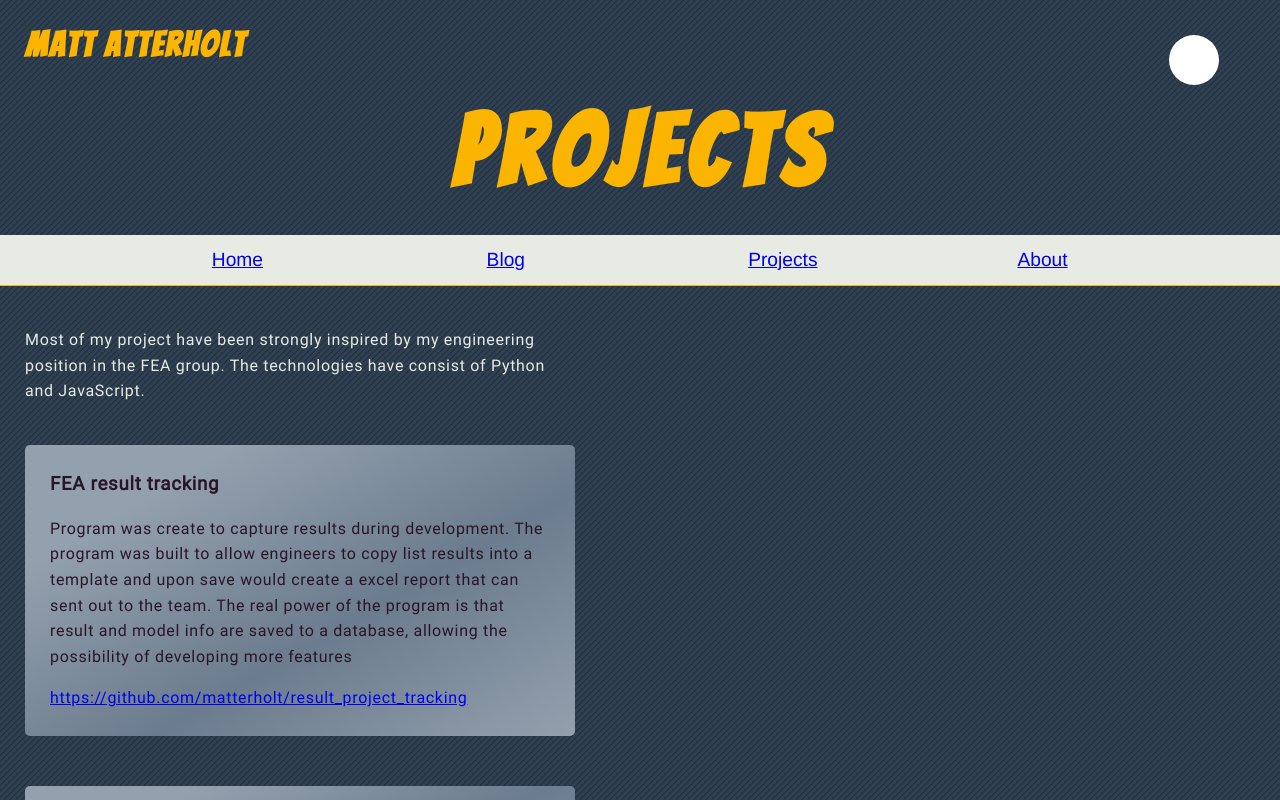
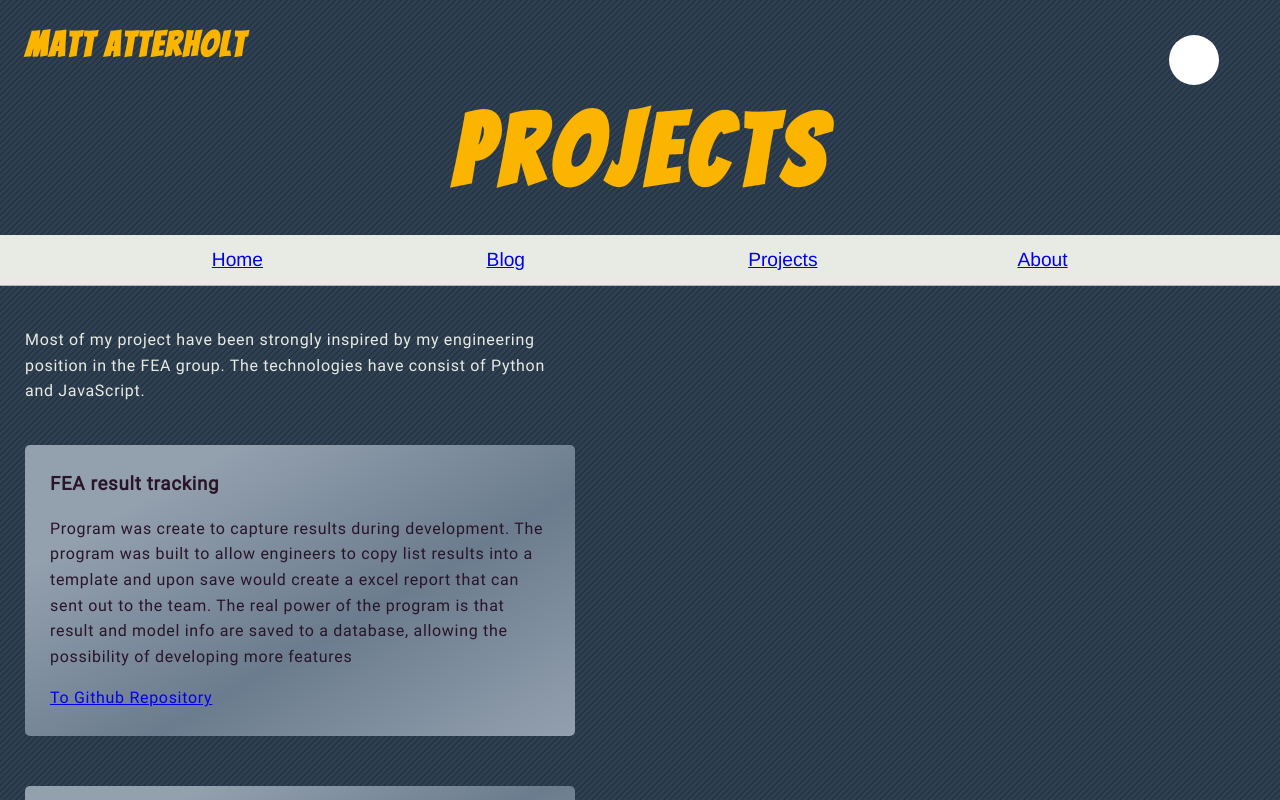
Before and after one commit to matterholt/matterPage, a Next.js app in the folder web/: page /projects in a window 1280 px wide. Shown: the top 800 px of the page. Built offline with nearby package versions, Linux system fonts and the light colour scheme.

Commit message:
css overflow for repo link

```diff
--- a/web/pages/projects.js
+++ b/web/pages/projects.js
@@ -42,7 +42,7 @@ export default function Project() {
                 <h3 className="content_title">{repoItem.title}</h3>
                 <p> {repoItem.content}</p>
                 <Link href={repoItem.link} prefetch={false}>
-                  <a>{repoItem.link}</a>
+                  <a>To Github Repository</a>
                 </Link>
               </li>
             );
```
